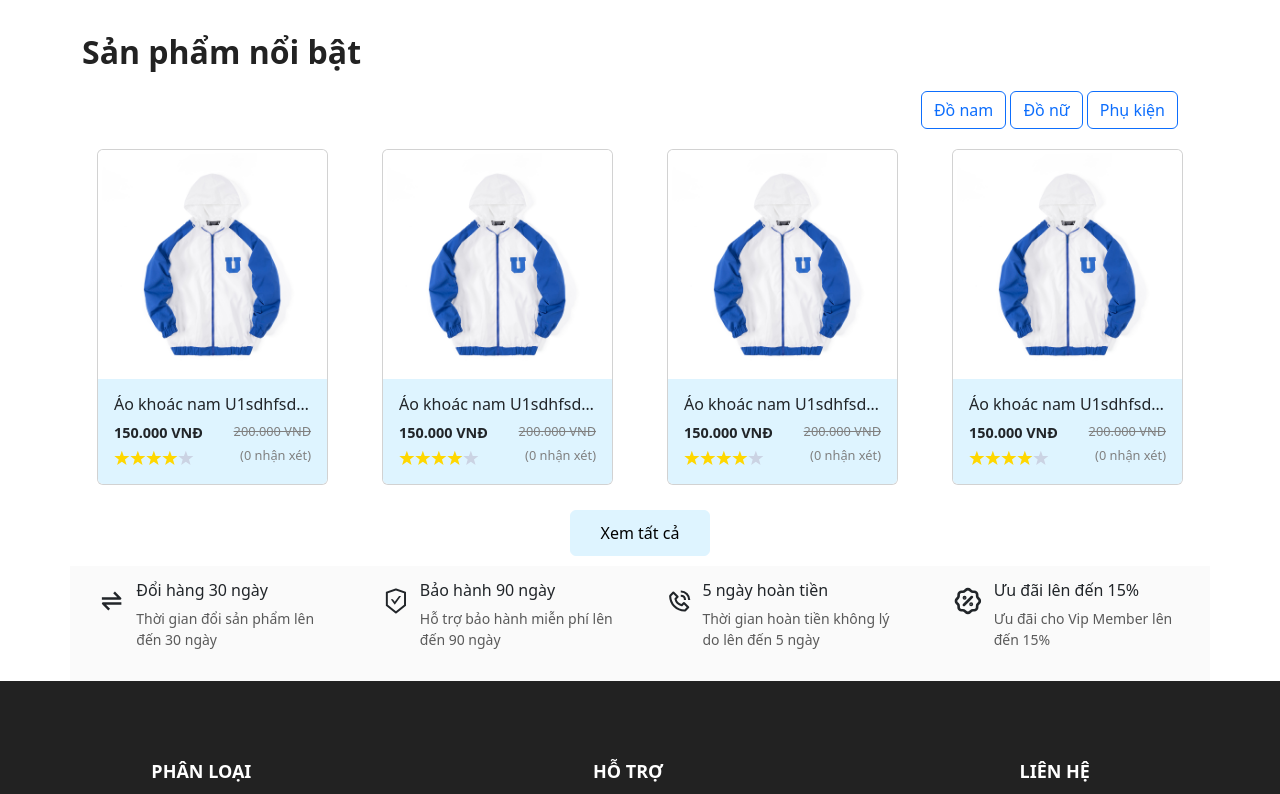
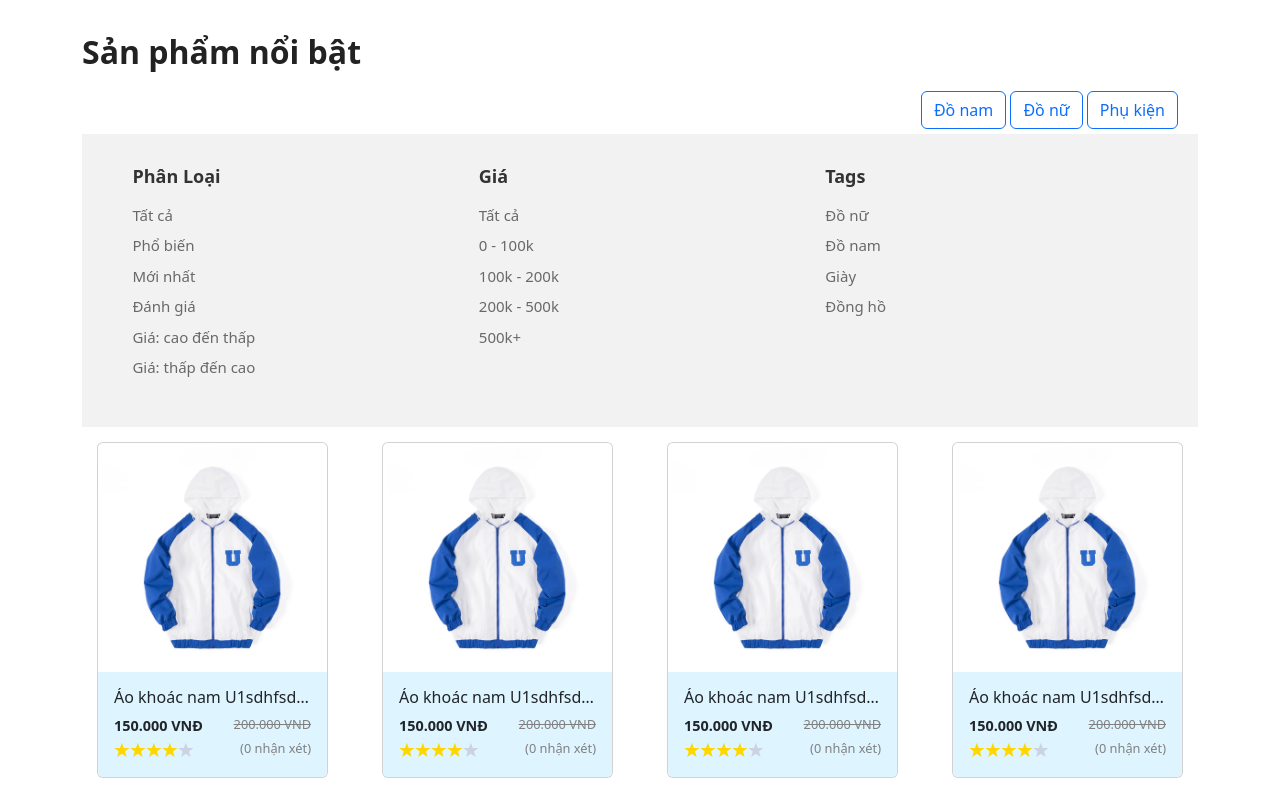
Before and after one commit to ChienPham231201/FashionWeb, a React (Create React App) app in the folder frontend/: page / in a window 1280 px wide. Shown: the part 1040-1834 px from the top of the page. Built offline with nearby package versions, Linux system fonts and the light colour scheme.

Commit message:
update filter

```diff
--- a/frontend/src/App.js
+++ b/frontend/src/App.js
@@ -1,4 +1,5 @@
 import 'bootstrap/dist/css/bootstrap.min.css';
+import { Route,Routes } from 'react-router-dom';
 import { Suspense } from 'react';
 import Loading from './components/Loading';
 import HomePage from './pages/HomePage';
@@ -7,11 +8,13 @@ import Footer from './components/Footer';
 function App() {
     return (
         <>
-            <NavBar />
-            <Suspense fallback={<Loading />}>
-                <HomePage/>
-            </Suspense>
-            <Footer/>
+        <NavBar />
+        <Suspense fallback={<Loading />}>
+            <Routes>
+                <Route path="/" element={<HomePage/>}/>
+            </Routes>
+        </Suspense>
+        <Footer/>
         </>
     );
 }
--- /dev/null
+++ b/frontend/src/assets/Data/Filter.json
@@ -0,0 +1,35 @@
+[
+    {
+      "Name": "Phân loại",
+      "Array":
+        [
+            "Tất cả",
+            "Phổ biến",
+            "Mới nhất",
+            "Đánh giá",
+            "Giá: cao đến thấp",
+            "Giá: thấp đến cao"
+        ]
+    },
+    {
+      "Name": "Giá",
+      "Array":
+        [
+            "Tất cả",
+            "0 - 100k",
+            "100k - 200k ",
+            "200k - 500k",
+            "500k+"
+        ]
+    },
+    {
+      "Name": "Tags",
+      "Array":
+        [
+            "Đồ nữ",
+            "Đồ nam",
+            "Giày",
+            "Đồng hồ"
+        ]
+    }
+  ]
--- /dev/null
+++ b/frontend/src/components/Filter.jsx
@@ -0,0 +1,26 @@
+import Col from "react-bootstrap/esm/Col";
+import Container from "react-bootstrap/esm/Container";
+import Row from "react-bootstrap/esm/Row";
+import Data from '../assets/Data/Filter.json';
+import '../scss/Filter.scss'
+
+const Filter = () => {
+    return (
+        <Container fluid className="Filter">
+            <Row>
+                {Data.map((data) =>
+                (
+                    <Col sm>
+                    <h1>{data.Name}</h1>
+                    <ul>
+                        {data.Array.map((data1) => (
+                                <li>{data1}</li>
+                        ))}
+                    </ul>
+                    </Col>
+                ))}
+            </Row>
+        </Container>
+    );
+}
+export default Filter;
--- a/frontend/src/components/Policy.jsx
+++ b/frontend/src/components/Policy.jsx
@@ -8,7 +8,7 @@ import { TbDiscount2 } from 'react-icons/tb';
 import '../scss/Policy.scss';
 const Policy = () => {
     return (
-        <Container className="policy">
+        <Container fluid className="policy">
             <Row>
                 <Col lg={3} md={6} xs={6}>
                     <div className="policy_card">
--- a/frontend/src/index.js
+++ b/frontend/src/index.js
@@ -1,12 +1,14 @@
 import React from "react";
 import ReactDOM from "react-dom/client";
+import {BrowserRouter}  from "react-router-dom";
 import App from "./App";
 import './scss/index.scss'
-
 
 const root = ReactDOM.createRoot(document.getElementById("root"));
 root.render(
     <React.StrictMode>
-        <App />
+        <BrowserRouter>
+            <App />
+        </BrowserRouter>
     </React.StrictMode>
 );
--- a/frontend/src/pages/HomePage.jsx
+++ b/frontend/src/pages/HomePage.jsx
@@ -8,6 +8,7 @@ import { CategoryImg1, CategoryImg2, CategoryImg3 } from '../assets/img';
 import Carousels from '../components/Carousels';
 import ProductCard from '../components/ProductCard';
 import Policy from '../components/Policy';
+import Filter from '../components/Filter'
 const HomePage = () => {
     return (
         <div className="home_layout">
@@ -43,6 +44,7 @@ const HomePage = () => {
                     <Button variant="outline-primary">Đồ nữ</Button>{' '}
                     <Button variant="outline-primary">Phụ kiện</Button>{' '}
                 </div>
+                <Filter/>
                 <Row className="home_layout-row">
                     <Col lg={3} md={6} className="home_layout-col">
                         <ProductCard />
--- /dev/null
+++ b/frontend/src/scss/Filter.scss
@@ -0,0 +1,25 @@
+.Filter{
+    background-color: #F2F2F2;
+    color: #696969;
+    font-size: 15px;
+    padding: 4vh 3vw;
+
+    .row{
+        width: 100%;
+        margin: unset;
+    }
+    ul{
+        list-style: none;
+        padding: 1vh 0;
+        margin: unset;
+        li{
+            padding-bottom: 1vh;
+        }
+    }
+    h1{
+        color: #333333;
+        font-size: 18px;
+        text-transform: capitalize;
+        font-weight: bold;
+    }
+}
```
